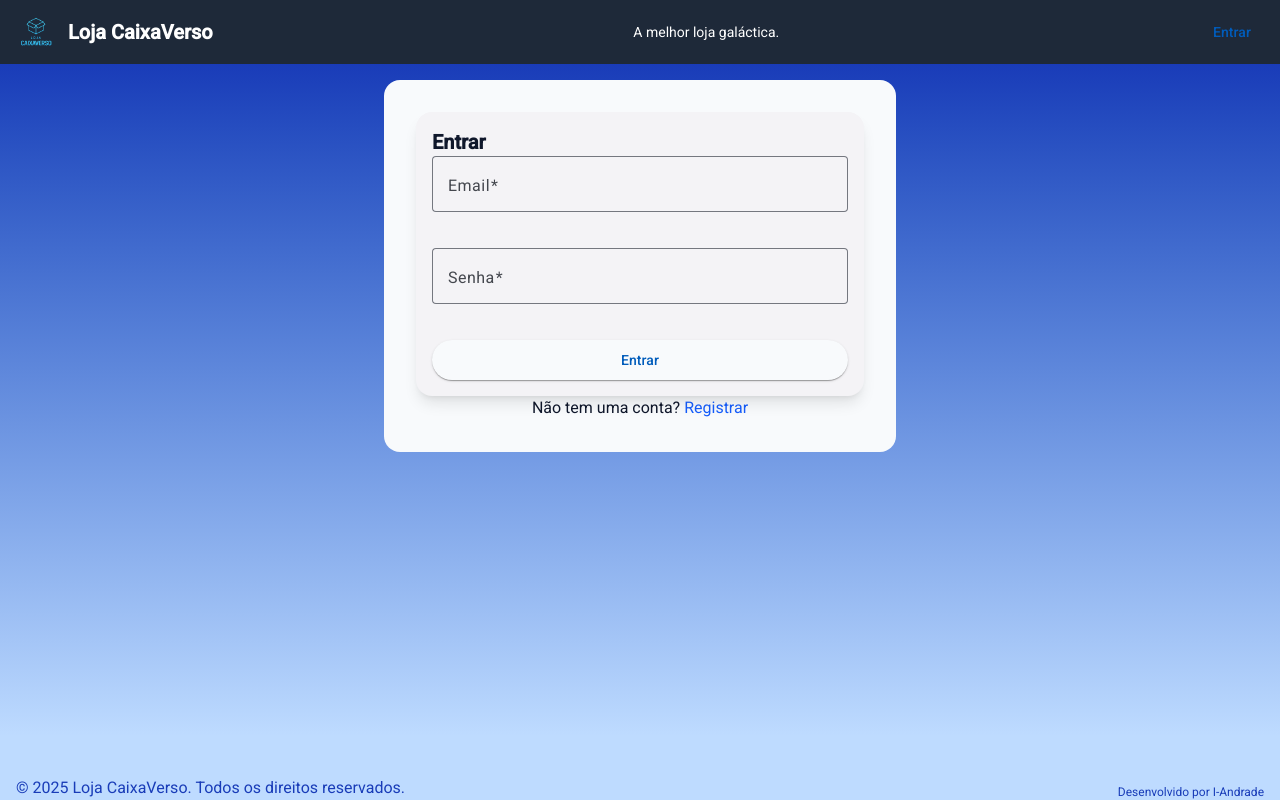
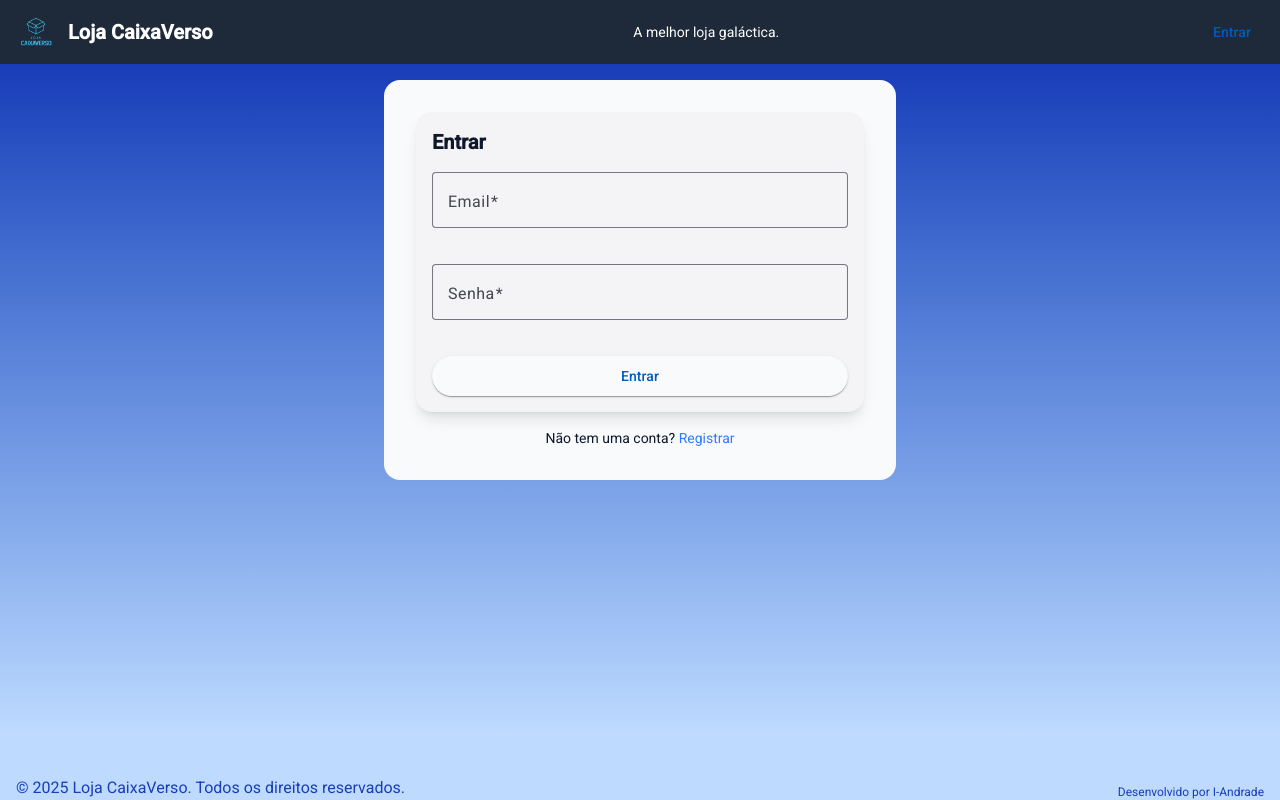
Before and after one commit to I-Andrade/ada-caixaverso-loja, an Angular app: page /auth in a window 1280 px wide. Both pictures are taken after a click on the button "Entrar". Built offline with nearby package versions, Linux system fonts and the light colour scheme.

Commit message:
fix: adjust styling in login component for better layout and readability

```diff
--- a/src/app/features/auth/login/login.html
+++ b/src/app/features/auth/login/login.html
@@ -1,7 +1,7 @@
 <div class="bg-slate-50 p-8 rounded-2xl">
   <mat-card class="max-w-md mx-auto shadow-lg rounded-2xl">
     <mat-card-header>
-      <mat-card-title class="text-xl font-semibold">Entrar</mat-card-title>
+      <mat-card-title class="text-xl font-semibold mb-4">Entrar</mat-card-title>
     </mat-card-header>
 
     <mat-card-content>
@@ -51,10 +51,14 @@
     </mat-card-content>
   </mat-card>
 
-  <mat-card-footer class="text-center mt-4">
-    <p>
+  <mat-card-footer class="text-center">
+    <p class="mt-4 text-sm">
       Não tem uma conta?
-      <a routerLink="/auth/register" class="text-blue-600">Registrar</a>
+      <a
+        routerLink="/auth/register"
+        class="text-blue-500 hover:italic hover:text-blue-700"
+        >Registrar</a
+      >
     </p>
   </mat-card-footer>
 </div>
```
